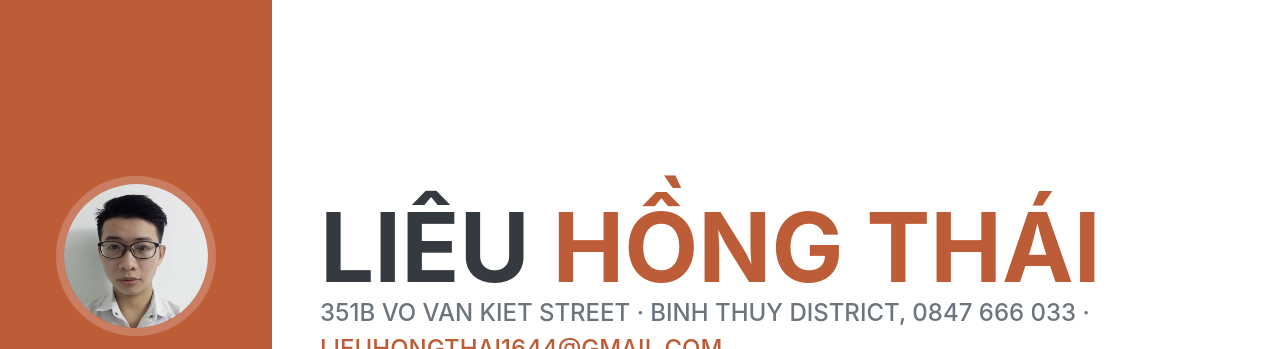
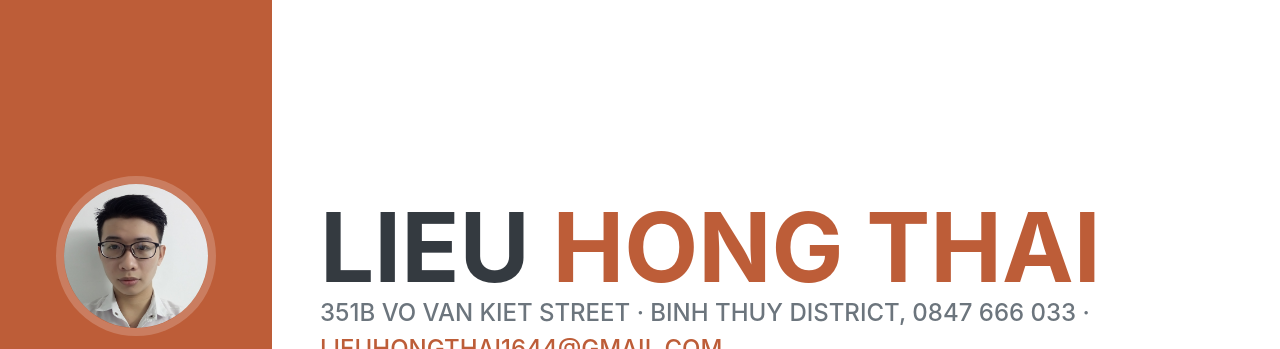
Before and after one commit to lieuhongthai/lieuhongthai.github.io, a plain HTML site: page index.html in a window 1280 px wide. Shown: the top 349 px of the page. Drawn offline with nearby package versions, Linux system fonts and the light colour scheme; a web font is replaced by a local one.

Commit message:
Update index.html

```diff
--- a/index.html
+++ b/index.html
@@ -46,8 +46,8 @@
             <section class="resume-section" id="about">
                 <div class="resume-section-content">
                     <h1 class="mb-0">
-                        LIÊU
-                        <span class="text-primary">HỒNG THÁI</span>
+                        LIEU
+                        <span class="text-primary">HONG THAI</span>
                     </h1>
                     <div class="subheading mb-5">
                         351B Vo Van Kiet Street · Binh Thuy District, 0847 666 033 ·
```
